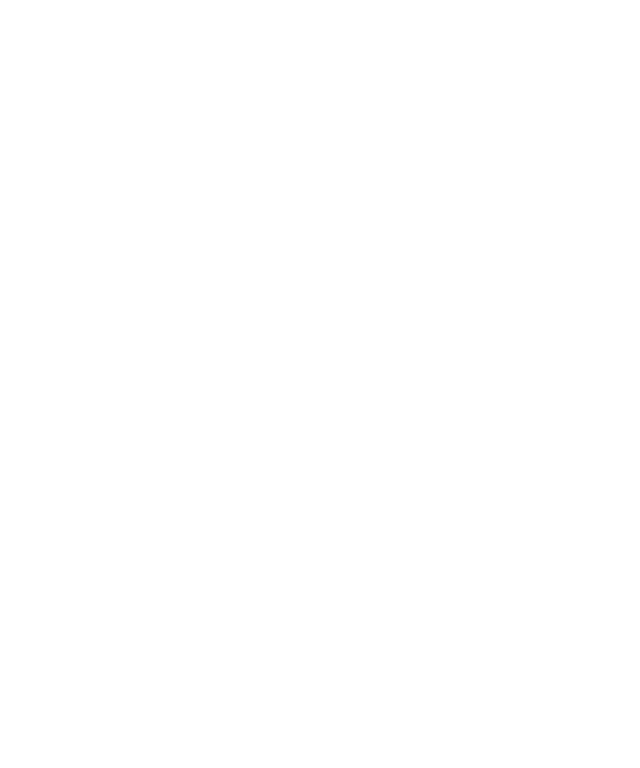
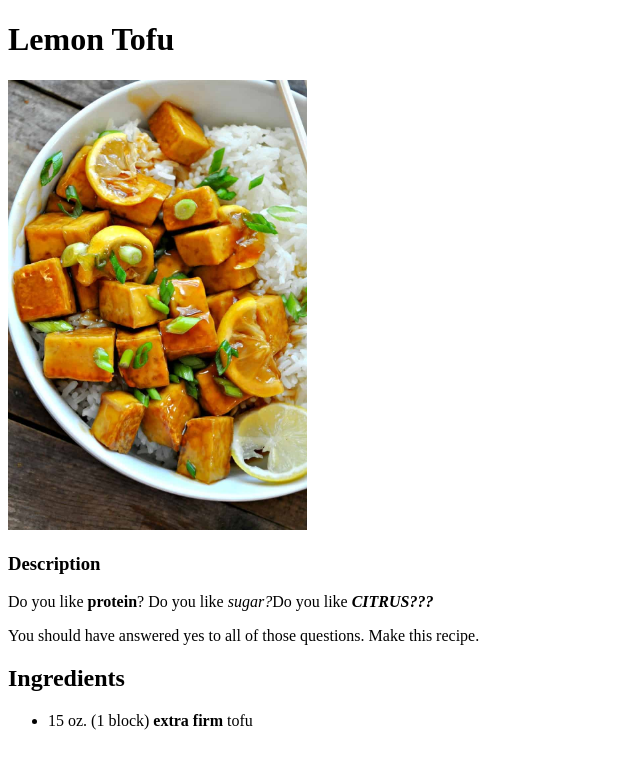
Before and after one commit to 1992peden/odin-recipes, a plain HTML site: page recipes/lemon-tofu.html in a window 1280 px wide. Shown: the whole page, without its empty margins (0-640 px from the left). Drawn offline with Linux system fonts and the light colour scheme.

Commit message:
docs(lemontofu): added img and html files for lemon tofu

```diff
--- a/recipes/lemon-tofu.html
+++ b/recipes/lemon-tofu.html
@@ -3,9 +3,22 @@
 <head>
     <meta charset="UTF-8">
     <meta name="viewport" content="width=device-width, initial-scale=1.0">
-    <title>Document</title>
+    <title>Lemon Tofu</title>
 </head>
+
 <body>
+    <h1>Lemon Tofu</h1>
+    <img src="..\img\lemonTofu.jpg" alt="Picture of tofu cubes glazed in yellow sauce on a bed of white rice,
+        garnished with lemon slices and green onion." widt="450" height="450">
+
+    <h3>Description</h3>
+        <p>Do you like <strong>protein</strong>? Do you like <em>sugar?</em>Do you like <strong><em>CITRUS???</em></strong></p>
+        <p>You should have answered yes to all of those questions. Make this recipe.</p>
+
+    <h2>Ingredients</h2>
+        <ul>
+            <li>15 oz. (1 block) <strong>extra firm</strong> tofu</li>
+        </ul>
 
 </body>
 </html>
```
Also changed, not shown: img/lemonTofu.jpg (added).
